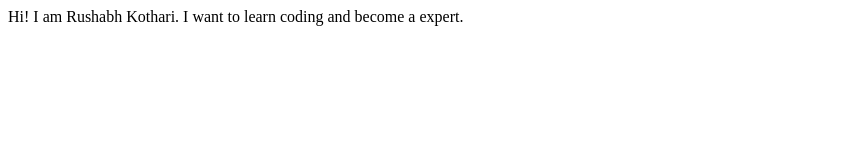
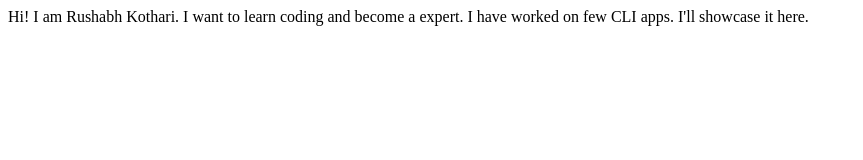
Before and after one commit to rushabh-12/rushabh-kothari-site, a plain HTML site: page index.html in a window 1280 px wide. Shown: the whole page, without its empty margins (0-863 px from the left). Drawn offline with Linux system fonts and the light colour scheme.

Commit message:
update details of project

```diff
--- a/index.html
+++ b/index.html
@@ -8,7 +8,8 @@
 </head>
 <body>
       Hi! I am Rushabh Kothari.
+      I want to learn coding and become a expert.
 
-      I want to learn coding and become a expert.
+      I have worked on few CLI apps. I'll showcase it here.
 </body>
 </html>
```
